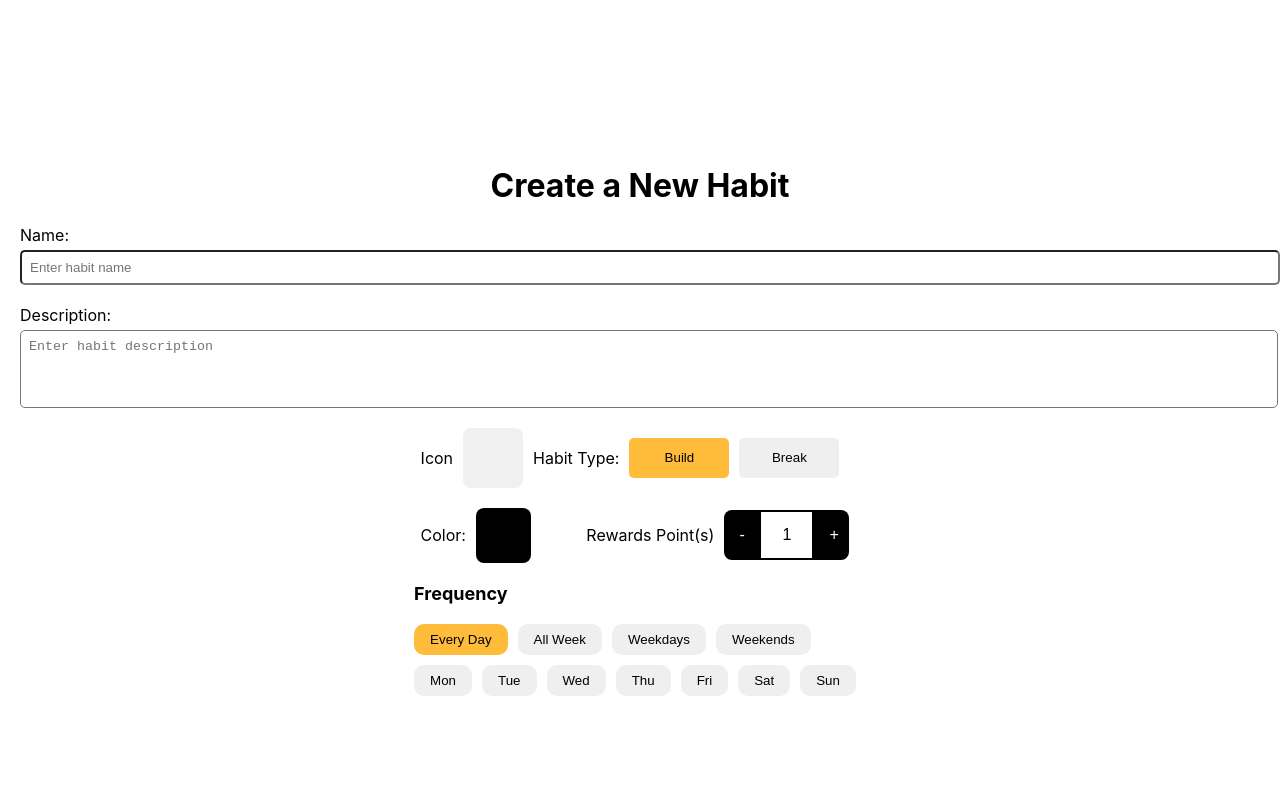
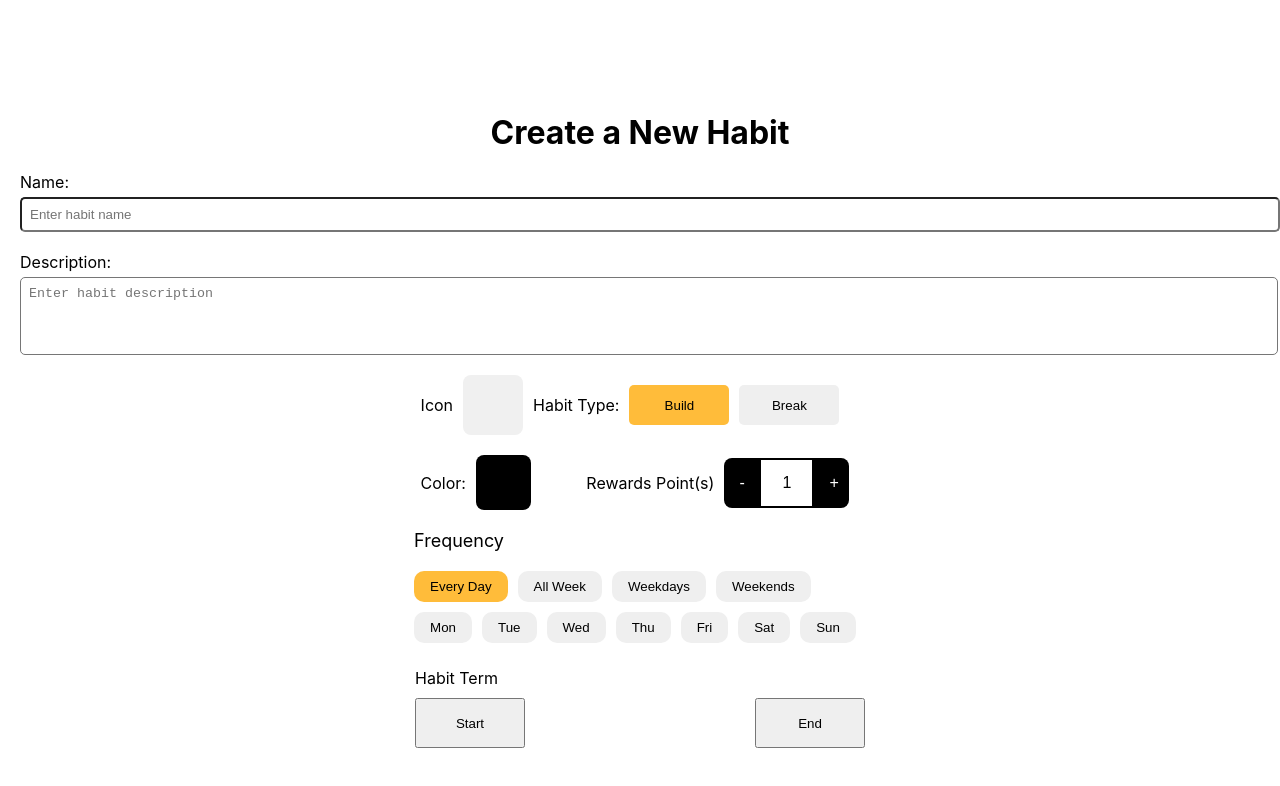
Before and after one commit to adellevo/HabitStreak, a React (Create React App) app: page /habitcreation in a window 1280 px wide. Shown: the top 786 px of the page. Built offline with nearby package versions, Linux system fonts and the light colour scheme.

Commit message:
Started the habit term section

```diff
--- a/src/HabitCreation.css
+++ b/src/HabitCreation.css
@@ -187,7 +187,6 @@ textarea {
 .frequency-label {
   font-size: 18px; /* Adjust the font size as needed */
   margin-bottom: 10px; /* Add space between the label and the rows */
-  font-weight: bold; /* Optional: Set font weight to bold */
 }
 
 .frequency-row {
@@ -209,3 +208,40 @@ textarea {
   background-color: #FFBC3A; /* Set the background color for the "Every Day" button */
   color: #000; /* Set the text color back to black */
 }
+
+/* HabitTermSection.css */
+/* HabitCreation.css */
+.habit-term-container {
+  display: flex;
+  flex-direction: column;
+  align-items: flex-start;
+}
+
+.habit-term-text {
+  margin-right: 10px;
+  margin-top: 25px;
+  font-size: 16px;
+}
+
+.button-container {
+  display: flex;
+  margin-top: 10px;
+}
+
+.start-button {
+  padding: 8px 16px;
+  margin-right: 10px; /* Adjust as needed */
+  cursor: pointer;
+  width: 110px;
+  height: 50px;
+  /* Add additional styling as needed */
+}
+
+.end-button {
+  padding: 8px 16px;
+  cursor: pointer;
+  width: 110px;
+  height: 50px;
+  margin-left: 220px; /* Adjust as needed */
+  /* Add additional styling as needed */
+}
--- a/src/HabitCreation.js
+++ b/src/HabitCreation.js
@@ -4,7 +4,8 @@ import "./HabitCreation.css";
 import NameSection from "./NameSection";
 import DescriptionSection from "./DescriptionSection";
 import CustomizeSection from "./CustomizeSection";
-import FrequencySection from "./FrequencySection"; // Import the new component
+import FrequencySection from "./FrequencySection";
+import HabitTermSection from "./HabitTermSection"; // Import the new component
 
 const HabitCreation = () => {
   return (
@@ -14,6 +15,7 @@ const HabitCreation = () => {
       <DescriptionSection />
       <CustomizeSection />
       <FrequencySection />
+      <HabitTermSection /> {/* Include the new HabitTerm component */}
       {/* Add other sections or components as needed */}
     </div>
   );
--- /dev/null
+++ b/src/HabitTermSection.js
@@ -0,0 +1,18 @@
+// HabitTerm.js
+import React from "react";
+import "./HabitCreation.css"; // Connect to HabitTermSection.css
+
+const HabitTerm = () => {
+  return (
+    <div className="habit-term-container">
+      <span className="habit-term-text">Habit Term</span>
+      <div className="button-container">
+        <button className="start-button">Start</button>
+        <button className="end-button">End</button>
+      </div>
+      {/* Your other content goes here */}
+    </div>
+  );
+};
+
+export default HabitTerm;
```
